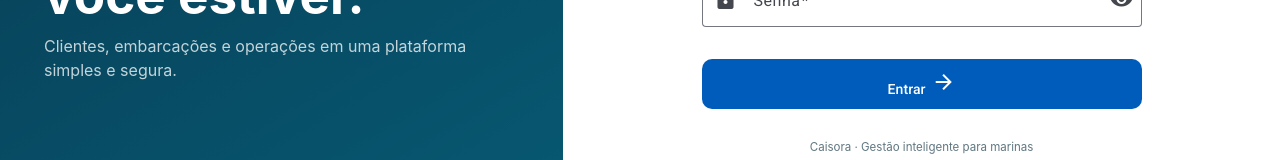
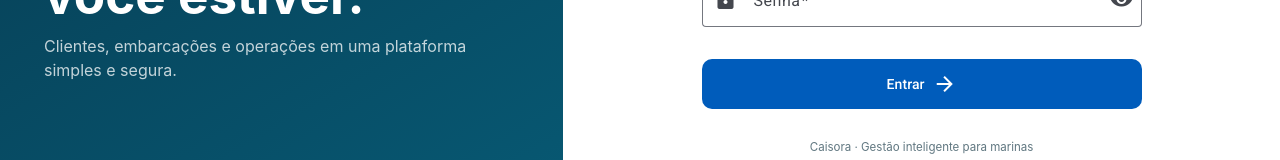
Before and after one commit to mateusblm/caisora, an Angular app in the folder frontend/: page /login in a window 1280 px wide. Shown: the part 468-628 px from the top of the page. Built offline with nearby package versions, Linux system fonts and the light colour scheme.

Commit message:
fix: alinha icones dos botoes

```diff
--- a/frontend/src/app/features/autenticacao/pages/login/login.component.html
+++ b/frontend/src/app/features/autenticacao/pages/login/login.component.html
@@ -180,11 +180,13 @@
           [disabled]="carregando()"
         >
           @if (carregando()) {
-            <mat-spinner
-              diameter="22"
-            ></mat-spinner>
+            <span class="botao-entrar__conteudo">
+              <mat-spinner
+                diameter="22"
+              ></mat-spinner>
 
-            <span>Entrando...</span>
+              <span>Entrando...</span>
+            </span>
           } @else {
             <span class="botao-entrar__conteudo">
               <span>Entrar</span>
--- a/frontend/src/app/features/autenticacao/pages/login/login.component.scss
+++ b/frontend/src/app/features/autenticacao/pages/login/login.component.scss
@@ -189,8 +189,12 @@ mat-form-field {
       #ffffff;
   }
 
-  mat-icon {
-    margin-left: 6px;
+  .botao-entrar__conteudo mat-icon {
+    margin: 0;
+  }
+
+  .botao-entrar__conteudo mat-spinner {
+    margin: 0;
   }
 }
 
--- a/frontend/src/app/features/clientes/pages/cliente-formulario/cliente-formulario.component.html
+++ b/frontend/src/app/features/clientes/pages/cliente-formulario/cliente-formulario.component.html
@@ -412,13 +412,16 @@
           [disabled]="salvando()"
         >
           @if (salvando()) {
-            <mat-spinner
-              diameter="22"
-            ></mat-spinner>
+            <span class="botao-salvar__conteudo">
+              <mat-spinner
+                diameter="22"
+              ></mat-spinner>
 
-            <span>Salvando...</span>
+              <span>Salvando...</span>
+            </span>
           } @else {
-            <mat-icon>save</mat-icon>
+            <span class="botao-salvar__conteudo">
+              <mat-icon>save</mat-icon>
 
             <span>
               {{
@@ -427,6 +430,7 @@
                   : 'Cadastrar cliente'
               }}
             </span>
+            </span>
           }
         </button>
       </footer>
--- a/frontend/src/app/features/clientes/pages/cliente-formulario/cliente-formulario.component.scss
+++ b/frontend/src/app/features/clientes/pages/cliente-formulario/cliente-formulario.component.scss
@@ -169,6 +169,19 @@ mat-form-field {
   }
 }
 
+.botao-salvar__conteudo {
+  display: inline-flex;
+  width: 100%;
+  align-items: center;
+  justify-content: center;
+  gap: 8px;
+
+  mat-icon,
+  mat-spinner {
+    margin: 0;
+  }
+}
+
 @media (min-width: 720px) {
   .pagina-formulario {
     padding-bottom: 0;
--- a/frontend/src/app/features/clientes/pages/cliente-listagem/cliente-listagem.component.html
+++ b/frontend/src/app/features/clientes/pages/cliente-listagem/cliente-listagem.component.html
@@ -18,8 +18,10 @@
         type="button"
         routerLink="/clientes/novo"
         >
+      <span class="botao-novo__conteudo">
         <mat-icon>person_add</mat-icon>
         <span>Novo cliente</span>
+      </span>
     </button>
   </header>
 
@@ -395,6 +397,7 @@
                 solicitarAlteracaoStatus(cliente)
                 "
             >
+                <span class="botao-conteudo">
                   @if (
                     alterandoStatusId() === cliente.id
                   ) {
@@ -420,6 +423,7 @@
                       }}
                     </span>
                   }
+                </span>
             </button>
             </footer>
           </article>
--- a/frontend/src/app/features/clientes/pages/cliente-listagem/cliente-listagem.component.scss
+++ b/frontend/src/app/features/clientes/pages/cliente-listagem/cliente-listagem.component.scss
@@ -217,6 +217,10 @@
     display: inline-block;
     margin-right: 6px;
   }
+
+  .botao-conteudo mat-spinner {
+    margin-right: 0;
+  }
 }
 
 .botao-status--perigo {
--- a/frontend/src/app/features/embarcacoes/pages/embarcacao-listagem/embarcacao-listagem.component.html
+++ b/frontend/src/app/features/embarcacoes/pages/embarcacao-listagem/embarcacao-listagem.component.html
@@ -19,8 +19,10 @@
     type="button"
     routerLink="/embarcacoes/nova"
     >
-    <mat-icon>directions_boat</mat-icon>
+    <span class="botao-novo__conteudo">
+      <mat-icon>directions_boat</mat-icon>
     <span>Nova embarcação</span>
+    </span>
     </button>
   </header>
 
--- a/frontend/src/app/features/ocupacoes/pages/ocupacao-listagem/ocupacao-listagem.component.html
+++ b/frontend/src/app/features/ocupacoes/pages/ocupacao-listagem/ocupacao-listagem.component.html
@@ -19,8 +19,10 @@
       class="botao-novo"
       routerLink="/ocupacoes/nova"
     >
-      <mat-icon>add_home_work</mat-icon>
-      <span>Nova ocupação</span>
+      <span class="botao-novo__conteudo">
+        <mat-icon>add_home_work</mat-icon>
+        <span>Nova ocupação</span>
+      </span>
     </a>
   </header>
 
--- a/frontend/src/app/features/vagas/pages/vaga-listagem/vaga-listagem.component.html
+++ b/frontend/src/app/features/vagas/pages/vaga-listagem/vaga-listagem.component.html
@@ -19,8 +19,10 @@
       type="button"
       routerLink="/vagas/nova"
     >
-      <mat-icon>anchor</mat-icon>
-      <span>Nova vaga</span>
+      <span class="botao-novo__conteudo">
+        <mat-icon>anchor</mat-icon>
+        <span>Nova vaga</span>
+      </span>
     </button>
   </header>
 
--- a/frontend/src/styles.scss
+++ b/frontend/src/styles.scss
@@ -98,3 +98,23 @@ a {
   color: inherit;
   text-decoration: none;
 }
+
+.botao-conteudo,
+.botao-novo__conteudo,
+.botao-salvar__conteudo,
+.botao-entrar__conteudo {
+  display: inline-flex;
+  width: 100%;
+  align-items: center;
+  justify-content: center;
+  gap: 8px;
+  line-height: 1.2;
+}
+
+.botao-conteudo mat-icon,
+.botao-novo__conteudo mat-icon,
+.botao-salvar__conteudo mat-icon,
+.botao-entrar__conteudo mat-icon {
+  flex: 0 0 auto;
+  margin: 0;
+}
```
Lines whose indentation alone changed are shown as unchanged.
